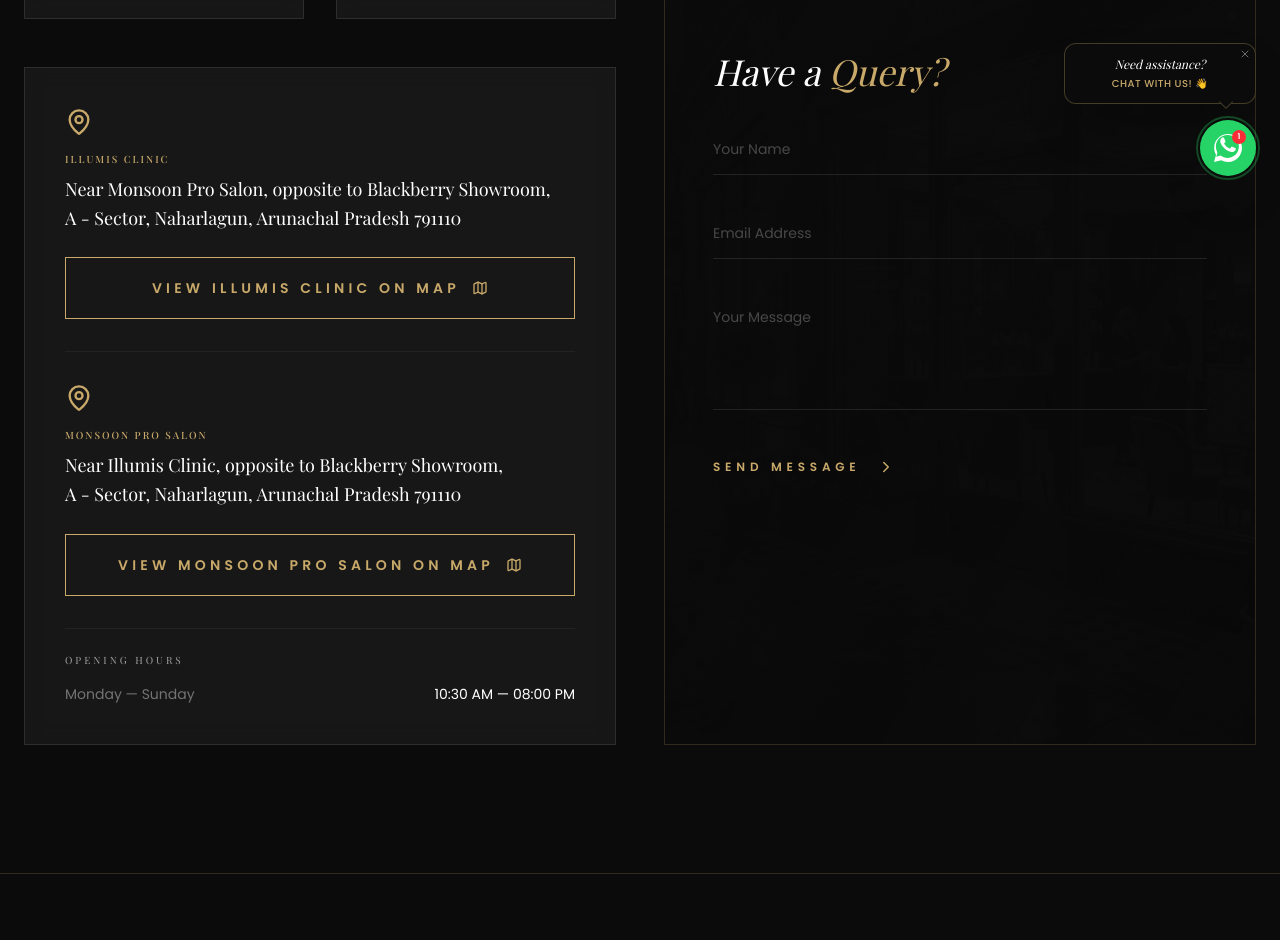
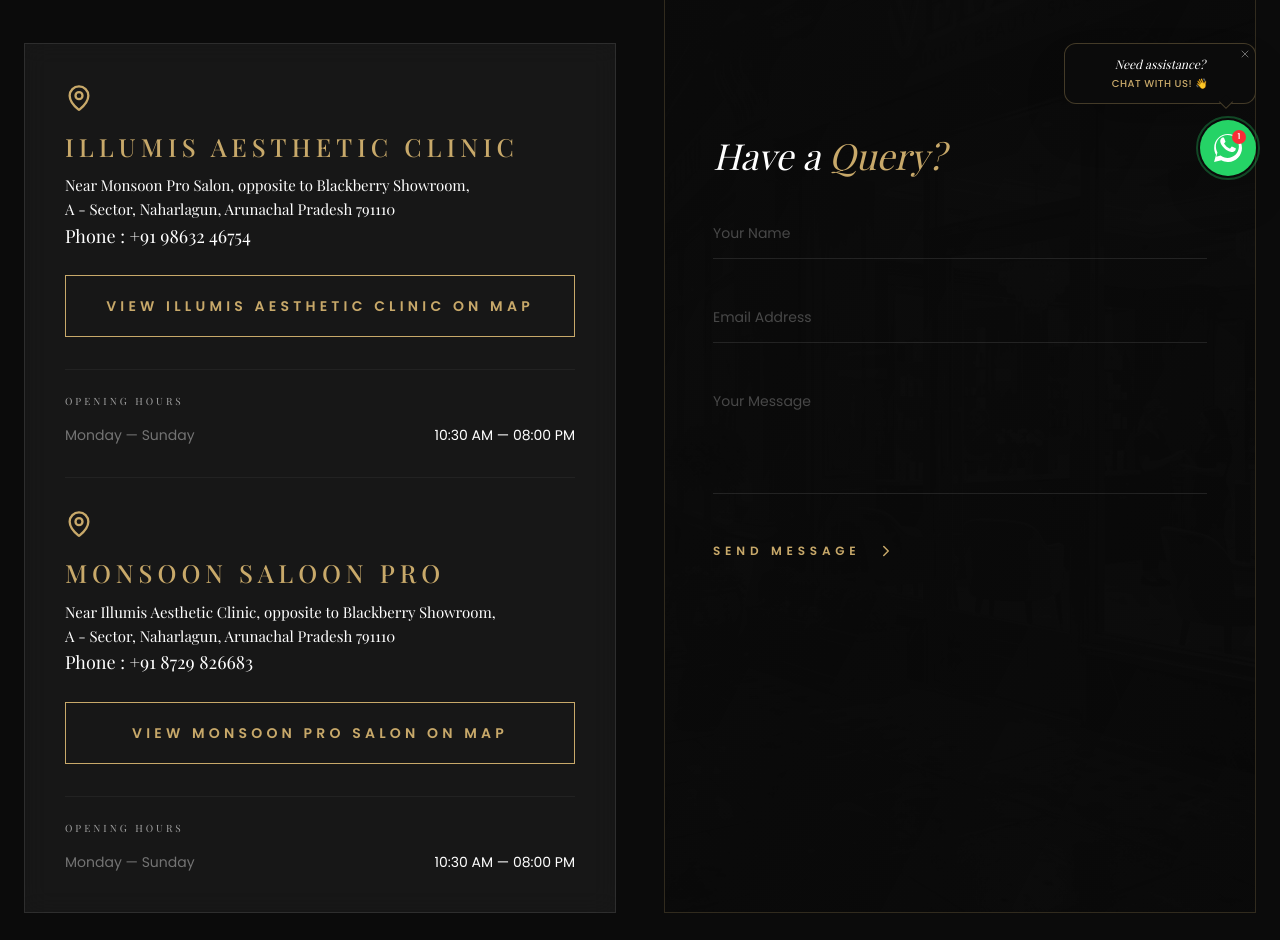
Before and after one commit to Gkishan5499/vellisii-salon, a React (Vite) app: page /contact in a window 1280 px wide. Shown: the part 600-1540 px from the top of the page. Built offline with nearby package versions, Linux system fonts and the light colour scheme; a web font is replaced by a local one.

Commit message:
change in contact page

```diff
--- a/src/pages/Contact.tsx
+++ b/src/pages/Contact.tsx
@@ -30,7 +30,7 @@
                 <Phone className="text-gold mb-6" size={28} />
                 <h4 className="text-gold tracking-[0.2em] uppercase text-[10px] mb-2 font-medium">Call Us</h4>
                 <p className="text-xl font-serif">+91 98632 46754 <br />+91 8729-826683</p>
-                <p className="text-white/30 text-xs mt-2">Mon - Sun: 10:30am - 8:00pm</p>
+
               </motion.div>
 
               <motion.div
@@ -47,32 +47,47 @@
             <div className="glass p-10 border border-gold/10 space-y-8">
               <div>
                 <MapPin className="text-gold mb-4" size={28} />
-                <h4 className="text-gold tracking-[0.2em] uppercase text-[10px] mb-2 font-medium">ILLUMIS Clinic</h4>
-                <p className="text-lg font-serif leading-relaxed text-white">
+                <h4 className="text-gold tracking-[0.2em] uppercase text-[25px] mb-2 font-medium">ILLUMIS AESTHETIC CLINIC</h4>
+                <p className="text-[15px] font-serif leading-relaxed text-white">
                   Near Monsoon Pro Salon, opposite to Blackberry Showroom,<br />
                   A - Sector, Naharlagun, Arunachal Pradesh 791110
+                </p>
+                <p className="text-lg font-serif leading-relaxed text-white">
+                 <span>Phone :</span> +91 98632 46754
                 </p>
                 <br/>
                  <button className="w-full py-5 border border-gold text-gold hover:bg-gold hover:text-luxury-black transition-all font-bold tracking-[0.3em] text-sm cursor-pointer uppercase flex items-center justify-center space-x-3"
               onClick={() => { window.open(" https://maps.app.goo.gl/FcCV9ktkpXGJGw327") }}>
-              <span>View Illumis Clinic on Map </span>
-              <MapIcon size={16} />
+              <span>View Illumis Aesthetic Clinic on Map </span>
+
             </button>
+           </div>
 
+              <div className="pt-6 border-t border-white/5">
+                <h5 className="text-white/60 uppercase text-[10px] tracking-[0.3em] mb-4">Opening Hours</h5>
+                <div className="space-y-3">
+                  <div className="flex justify-between text-sm">
+                    <span className="text-white/40">Monday — Sunday</span>
+                    <span>10:30 AM — 08:00 PM</span>
+                  </div>
+                </div>
               </div>
 
               <div className="border-t border-white/5 pt-8">
                 <MapPin className="text-gold mb-4" size={28} />
-                <h4 className="text-gold tracking-[0.2em] uppercase text-[10px] mb-2 font-medium">Monsoon Pro Salon</h4>
+                <h4 className="text-gold tracking-[0.2em] uppercase text-[25px] mb-2 font-medium">MONSOON SALOON PRO</h4>
+                <p className="text-[15px] font-serif leading-relaxed text-white">
+                  Near Illumis Aesthetic Clinic, opposite to Blackberry Showroom,<br />
+                  A - Sector, Naharlagun, Arunachal Pradesh 791110
+                </p>
                 <p className="text-lg font-serif leading-relaxed text-white">
-                  Near Illumis Clinic, opposite to Blackberry Showroom,<br />
-                  A - Sector, Naharlagun, Arunachal Pradesh 791110
+                 <span>Phone :</span>  +91 8729 826683
                 </p>
                 <br/>
                 <button className="w-full py-5 border border-gold text-gold hover:bg-gold hover:text-luxury-black transition-all font-bold tracking-[0.3em] text-sm cursor-pointer uppercase flex items-center justify-center space-x-3"
                   onClick={() => { window.open("https://maps.app.goo.gl/6QNbn2c5FpKNjs5x6") }}>
                   <span>View Monsoon Pro Salon on Map</span>
-                  <MapIcon size={16} />
+
                 </button>
               </div>
 
```
